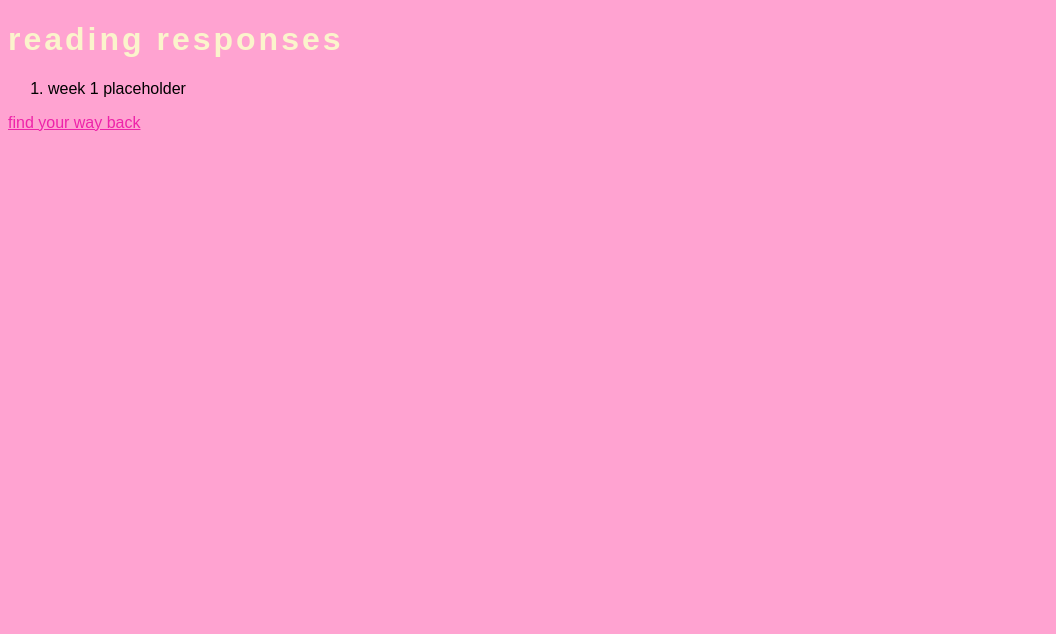
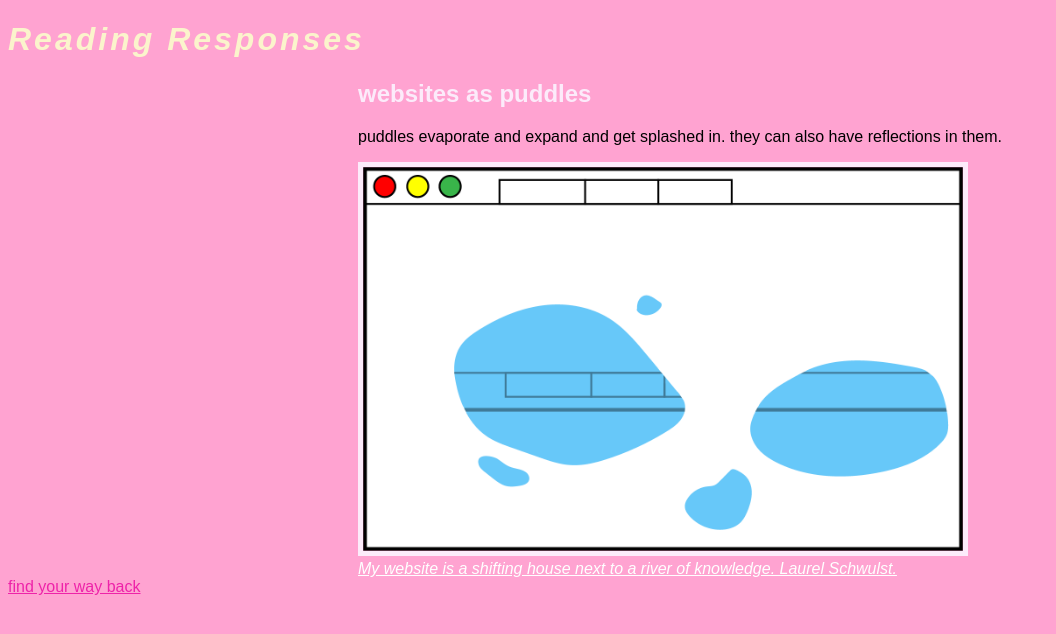
Before and after one commit to webnae/class-site, a plain HTML site: page reading-responses/index.html in a window 1280 px wide. Shown: the whole page, without its empty margins (0-1056 px from the left). Drawn offline with Linux system fonts and the light colour scheme.

Commit message:
reading responses page

```diff
--- a/reading-responses/index.html
+++ b/reading-responses/index.html
@@ -2,13 +2,17 @@
 <html>
   <head>
     <title>bnae's reading responses</title>
-    <link rel="stylesheet" href="../main.css">
+    <link rel="stylesheet" href="main.css">
   </head>
   <body>
-    <h1>reading responses</h1>
-    <ol>
-      <li>week 1 placeholder</li>
-    </ol>
+    <h1><i>Reading Responses</i></h1>
+    <h2>websites as puddles</h2>
+    <p>puddles evaporate and expand and get splashed in. they can also have reflections in them.</p>
+    <img src="sketches/websites-as-puddles.png" alt="sketch of browser screen with interactive puddles">
+    <br>
+    <a href="https://thecreativeindependent.com/essays/laurel-schwulst-my-website-is-a-shifting-house-next-to-a-river-of-knowledge-what-could-yours-be/" class="reading">
+      <i>My website is a shifting house next to a river of knowledge. Laurel Schwulst.</i></a>
+<br>
     <a href="../index.html">find your way back</a>
   </body>
 </html>
--- /dev/null
+++ b/reading-responses/main.css
@@ -0,0 +1,39 @@
+body {
+  background-color: #ffa3d1;
+  font-family: Chistoso, sans-serif;
+}
+
+h1 {
+  color: #fbf4cc;
+  letter-spacing: 3px;
+}
+
+h2 {
+  color: #FCEBFA;
+  margin-left: 350px;
+}
+
+p {
+  font-family: "Gill Sans Display MT Pro Bold", sans-serif;
+  margin-left: 350px;
+}
+
+img {
+  border: 5px solid #FCEBFA;
+  width: 600px;
+  margin-left: 350px;
+}
+
+a {
+  color: #ee23a9;
+}
+
+a:hover {
+  color: #fbf4cc;
+}
+
+.reading {
+  font-family: "Gill Sans Display MT Pro Bold", sans-serif;
+  margin-left: 350px;
+  color: white;
+}
```
Also changed, not shown: reading-responses/sketches/websites-as-puddles.png (added), 3 other files.
